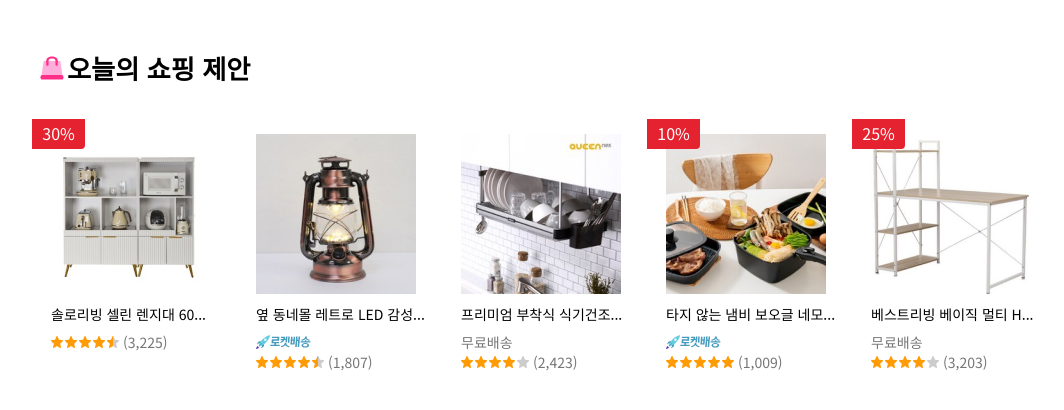
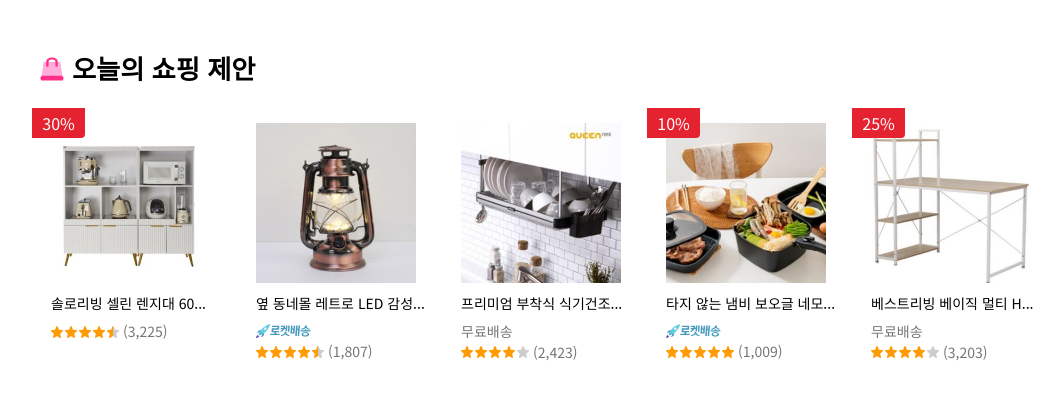
Before and after one commit to YOOYONGHYUN/Mission-02, a plain HTML site: page index.html in a window 1280 px wide. Shown: the part 208-618 px from the top of the page, without its empty margins (92-1156 px from the left). Drawn offline with Linux system fonts and the light colour scheme.

Commit message:
final 수정

```diff
--- a/index.html
+++ b/index.html
@@ -20,23 +20,19 @@
     />
   </head>
   <body>
+    <header>
       <a href="https://www.coupang.com">
-      <header>
         <h1>
           <picture>
             <source srcset="/assets/logo/logo.webp" type="image/webp" />
             <img src="/assets/logo/logo.png" alt="쿠팡 로고" />
           </picture>
-        </h1></header
-    ></a>
+        </h1>
+      </a>
+    </header>
 
     <section>
-      <header>
-        <div class="shopping_img"></div>
       <h3>오늘의 쇼핑 제안</h3>
-      </header>
-
-      <article>
       <div class="product_container">
         <div class="product_container_box">
           <button><span>할인율</span> 30%</button>
@@ -61,10 +57,7 @@
               <p>옆 동네몰 레트로 LED 감성...</p>
               <div class="rocket_logo">
                 <span>배송 유형 로켓배송</span>
-                  <img
-                    src="/assets/icon/badge-rocket.svg"
-                    alt="로켓배송 로고"
-                  />
+                <img src="/assets/icon/badge-rocket.svg" alt="로켓배송 로고" />
               </div>
               <div class="star">
                 <div class="star_img star_two">
@@ -100,10 +93,7 @@
               <p>타지 않는 냄비 보오글 네모...</p>
               <div class="rocket_logo">
                 <span>배송 유형 로켓배송</span>
-                  <img
-                    src="/assets/icon/badge-rocket.svg"
-                    alt="로켓배송 로고"
-                  />
+                <img src="/assets/icon/badge-rocket.svg" alt="로켓배송 로고" />
               </div>
               <div class="star">
                 <div class="star_img star_four">
@@ -132,7 +122,6 @@
           >
         </div>
       </div>
-      </article>
     </section>
     <div></div>
   </body>
--- a/stylesheets/pages/offer.css
+++ b/stylesheets/pages/offer.css
@@ -17,10 +17,13 @@ section {
   flex-direction: column;
 }
 
-section > header {
-  display: flex;
-  align-items: center;
-  margin-bottom: 24px;
+h3 {
+  padding-left: 35px;
+  width: 234px;
+  margin-bottom: 40px;
+  background-image: url("/assets/icon/shopping.svg");
+  background-repeat: no-repeat;
+  background-position: 0px 1px;
 }
 
 .shopping_img {
```
Lines whose indentation alone changed are shown as unchanged.
